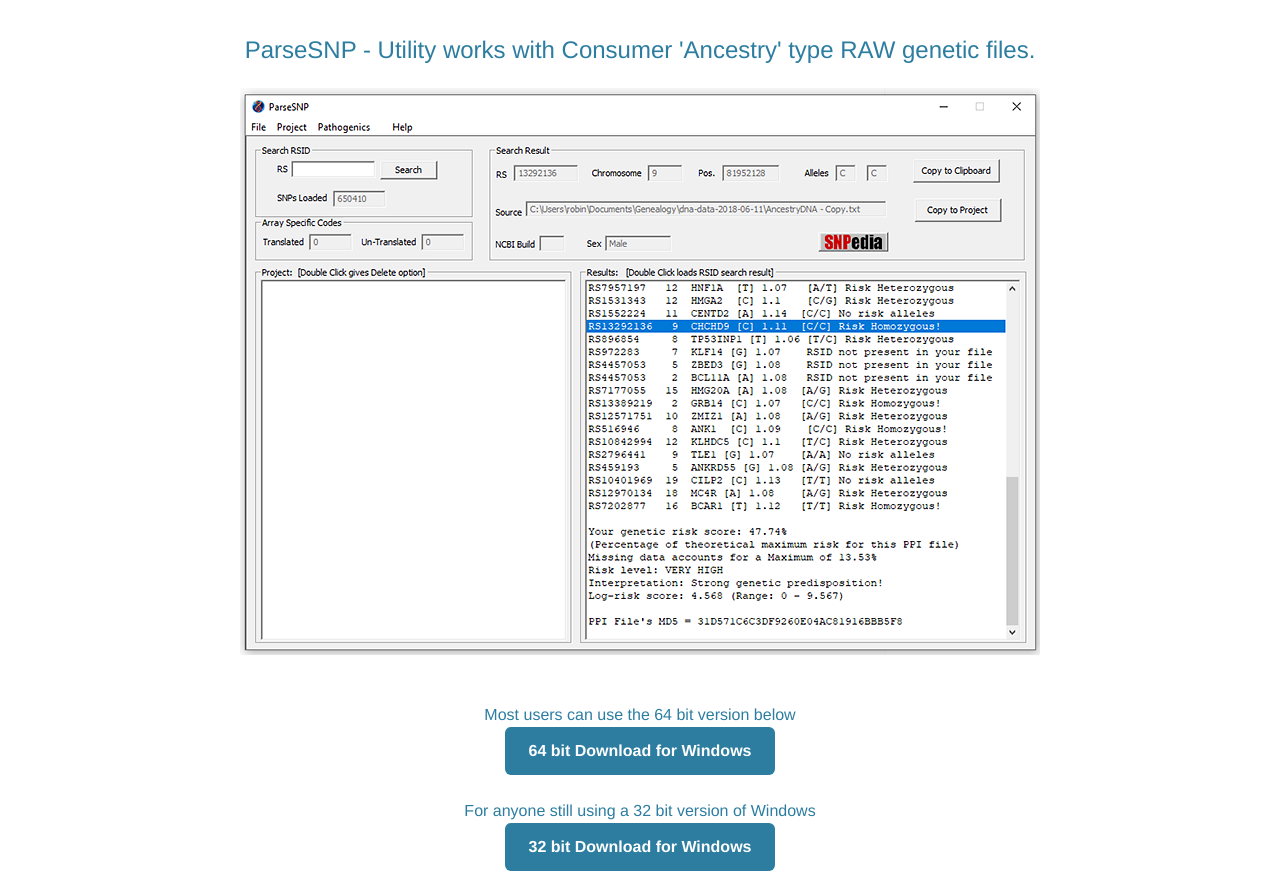
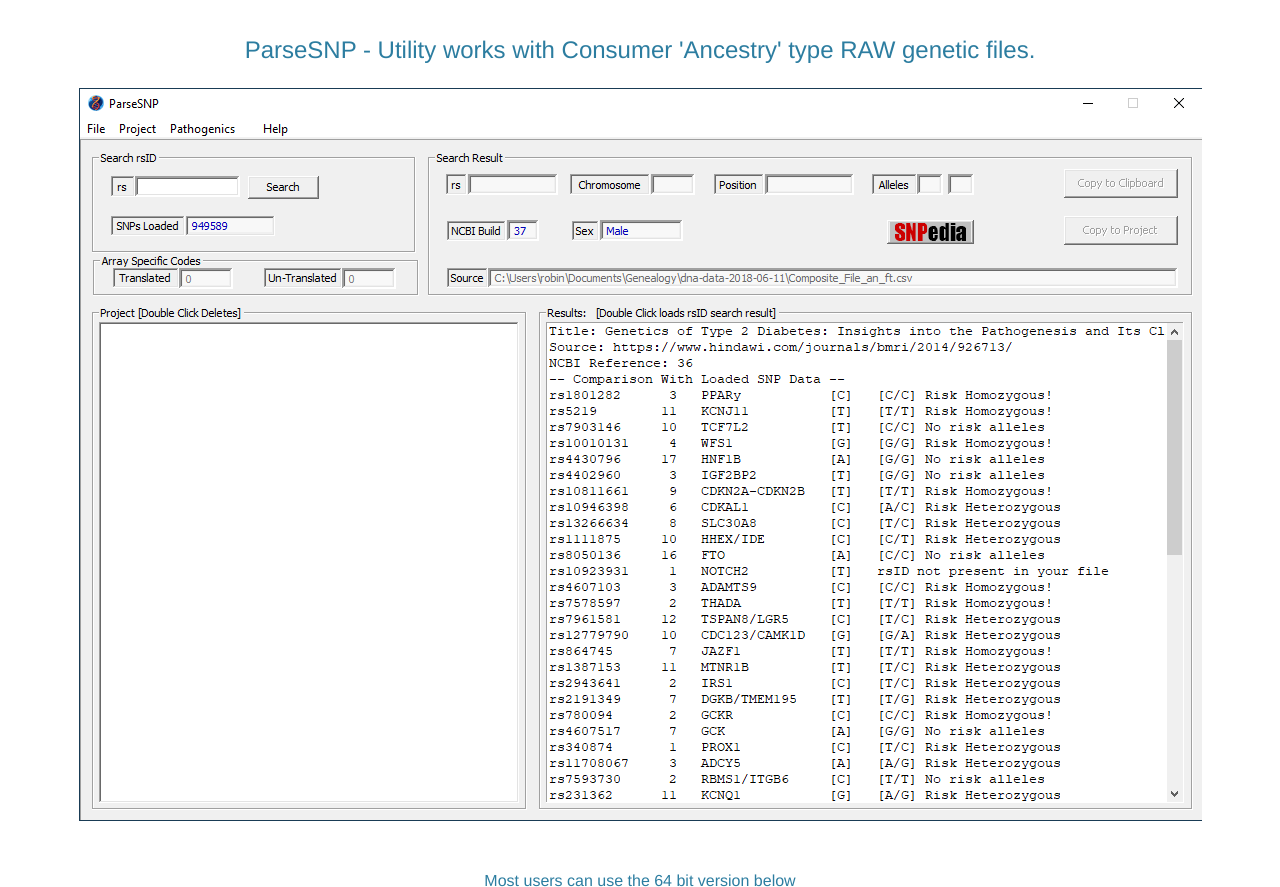
Before and after one commit to BritRobin/ParseSNP, a plain HTML site: page index.html in a window 1280 px wide. Shown: the top 887 px of the page. Drawn offline with Linux system fonts and the light colour scheme.

Commit message:
Update image source in index.html
actual updaing the image link rather than the Meta line

```diff
--- a/index.html
+++ b/index.html
@@ -51,7 +51,7 @@
   </head>
   <body>
     <div class="center"><h2>ParseSNP - Utility works with Consumer 'Ancestry' type RAW genetic files.</h2></div>
-    <img class="center" title="ParseSNP Picture" src="ParseSNP_Pic.png" /><br><br>
+    <img class="center" title="ParseSNP Picture" src="ParseSNPMain.png" /><br><br>
     Most users can use the 64 bit version below<br>
     <a class="download-button" href="https://github.com/BritRobin/ParseSNP/releases/latest/download/ParseSNP_Installer_x64.exe">
         64 bit Download for Windows
```
